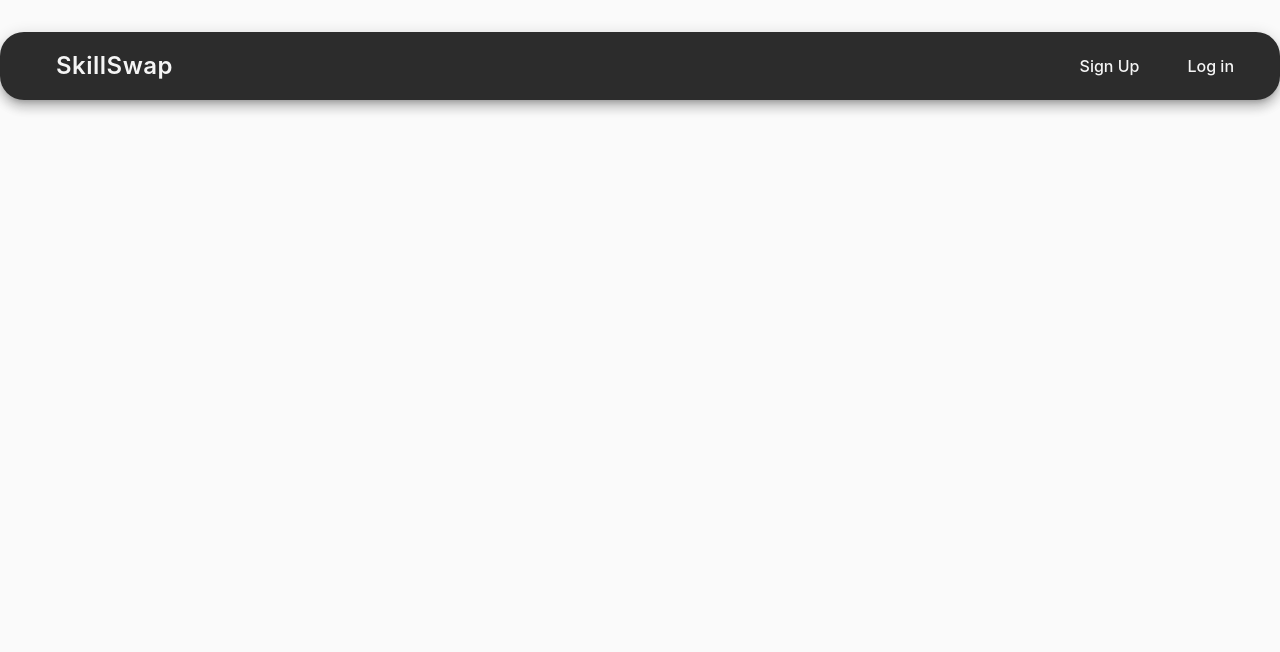
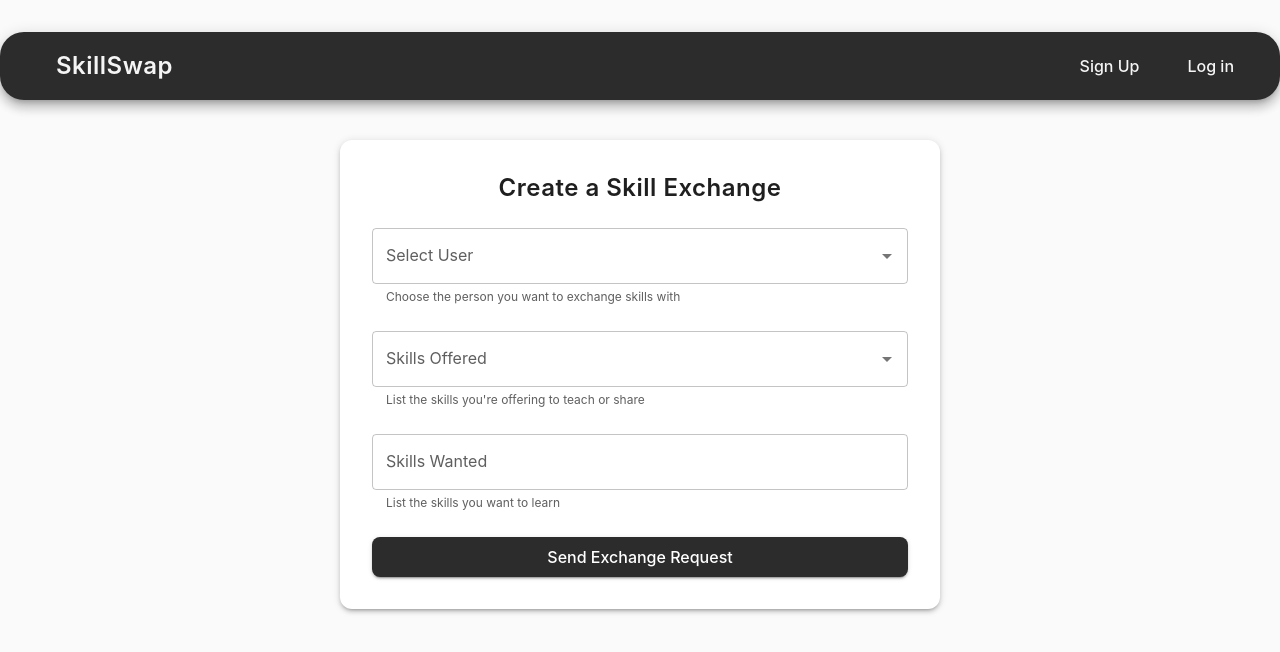
Before and after one commit to aaropaltemaa/SkillSwap, a React (Vite) app in the folder frontend/: page /create-exchange in a window 1280 px wide. Shown: the top 652 px of the page. Built offline with nearby package versions, Linux system fonts and the light colour scheme; no server answers; some icons are missing.

Commit message:
readme updated

```diff
--- a/frontend/src/App.jsx
+++ b/frontend/src/App.jsx
@@ -3,6 +3,7 @@ import LoginForm from './components/LoginForm'
 import CreateExchangeForm from "./components/CreateExchangeForm"
 import HomePage from './pages/HomePage'
 import Profile from './pages/Profile'
+import ExchangeRequestsPage from './pages/ExchangeRequestsPage';
 import {
   BrowserRouter as Router,
   Routes, Route,
@@ -11,11 +12,26 @@ import NavBar from './UI/NavBar'
 import { Box } from '@mui/material'
 import { useEffect, useState } from 'react'
 import exchangeRequestService from './services/exchangerequests'
+import userService from './services/users'
 
 const App = () => {
   const [user, setUser] = useState(null)
+  const [users, setUsers] = useState([])
   const [successMessage, setSuccessMessage] = useState("");
   const [errorMessage, setErrorMessage] = useState("")
+
+  useEffect(() => {
+    if (user && user.token) {
+      exchangeRequestService.setToken(user.token);
+    }
+  }, [user]);
+
+  useEffect(() => {
+    userService.getAll().then(users => {
+      setUsers(users)
+      console.log("users fetched:", users)
+    })
+  }, [])
 
   useEffect(() => {
     const loggedUserJSON = window.localStorage.getItem('loggedSkillSwapUser')
@@ -49,7 +65,8 @@ const App = () => {
             <Route path="/" element={<HomePage successMessage={successMessage} />} />
             <Route path="/register" element={<RegisterForm />} />
             <Route path="/login" element={<LoginForm setUser={setUser} setSuccessMessage={setSuccessMessage} setErrorMessage={setErrorMessage} errorMessage={errorMessage} />} />
-            <Route path="exchange-requests" element={<CreateExchangeForm />} />
+            <Route path="create-exchange" element={<CreateExchangeForm user={user} users={users} />} />
+            <Route path="/exchange-requests" element={<ExchangeRequestsPage />} />
             <Route path="me" element={<Profile user={user} />} />
           </Routes>
         </Box>
--- a/frontend/src/UI/NavBar.jsx
+++ b/frontend/src/UI/NavBar.jsx
@@ -68,7 +68,7 @@ const NavBar = ({ user, handleLogout }) => {
                                 label="Your Profile"
                             />
                             <HoverPopoverIconButton
-                                to="/exchange-requests"
+                                to="/create-exchange"
                                 icon={AddCircleIcon}
                                 label="Create Exchange Request"
                             />
@@ -90,7 +90,7 @@ const NavBar = ({ user, handleLogout }) => {
                                 open={open}
                                 onClose={handleMenuClose}
                             >
-                                <MenuItem component={Link} to="/my-requests" onClick={handleMenuClose}>
+                                <MenuItem component={Link} to="/exchange-requests" onClick={handleMenuClose}>
                                     My Requests
                                 </MenuItem>
                                 <MenuItem component={Link} to="/about" onClick={handleMenuClose}>
--- a/frontend/src/components/CreateExchangeForm.jsx
+++ b/frontend/src/components/CreateExchangeForm.jsx
@@ -1,12 +1,106 @@
-import { Typography, Box, Button } from '@mui/material';
+import { Typography, Box, Button, TextField, InputLabel, FormControl, Alert, Stack, Autocomplete, Paper } from '@mui/material';
+import { useState } from 'react';
+import exchangeRequestService from '../services/exchangerequests';
 
-const ExchangeForm = () => {
+const CreateExchangeForm = ({ user, users }) => {
+    const [toUser, setToUser] = useState("");
+    const [skillsOffered, setSkillsOffered] = useState([]);
+    const [skillsWanted, setSkillsWanted] = useState([]);
+
+    const otherUsers = users.filter(u => u.username !== user.username)
+
+    const handleSubmit = async () => {
+        console.log('toUser:', toUser);
+        console.log('skillsOffered:', skillsOffered);
+        console.log('skillsWanted:', skillsWanted);
+
+        if (!toUser || skillsOffered.length === 0 || skillsWanted.length === 0) {
+            alert("Please fill out all required fields.");
+            return;
+        }
+
+        try {
+            const newExchangeRequest = await exchangeRequestService.create({
+                toUser,
+                skillsOffered,
+                skillsWanted,
+            });
+            alert("Exchange request sent!");
+            setToUser('');
+            setSkillsOffered([]);
+            setSkillsWanted([]);
+        } catch (error) {
+            console.error(error);
+            alert("Failed to send request.");
+        }
+    };
 
     return (
-        <Typography>
-            hey
-        </Typography>
-    )
-}
+        <Box sx={{ maxWidth: 600, mx: "auto", }}>
+            <Paper elevation={3} sx={{ p: 4, borderRadius: 3 }}>
+                <Typography variant="h5" fontWeight={600} gutterBottom>
+                    Create a Skill Exchange
+                </Typography>
+                <Box mt={3} /> {/* Add vertical space */}
+                <Stack spacing={3}>
+                    <Autocomplete
+                        options={otherUsers}
+                        getOptionLabel={(option) => option.username}
+                        value={users.find(u => u.id === toUser) || null}
+                        onChange={(e, newValue) => setToUser(newValue?.id || '')}
+                        renderInput={(params) => (
+                            <TextField
+                                {...params}
+                                label="Select User"
+                                placeholder="Start typing a name..."
+                                helperText="Choose the person you want to exchange skills with"
+                            />
+                        )}
+                    />
 
-export default ExchangeForm
+                    <Autocomplete
+                        multiple
+                        options={skillsOffered}
+                        value={skillsOffered}
+                        onChange={(e, newValue) => setSkillsOffered(newValue)}
+                        renderInput={(params) => (
+                            <TextField
+                                {...params}
+                                variant="outlined"
+                                label="Skills Offered"
+                                placeholder="e.g. Python, Guitar, Design"
+                                helperText="List the skills you're offering to teach or share"
+                            />
+                        )}
+                    />
+                    <Autocomplete
+                        multiple
+                        freeSolo
+                        options={[]}
+                        value={skillsWanted}
+                        onChange={(e, newValue) => setSkillsWanted(newValue)}
+                        renderInput={(params) => (
+                            <TextField
+                                {...params}
+                                variant="outlined"
+                                label="Skills Wanted"
+                                placeholder="e.g. Public Speaking, Cooking"
+                                helperText="List the skills you want to learn"
+                            />
+                        )}
+                    />
+                    <Button
+                        variant="contained"
+                        color="primary"
+                        onClick={handleSubmit}
+                        sx={{ mt: 3 }}
+                    >
+                        Send Exchange Request
+                    </Button>
+                </Stack>
+            </Paper>
+        </Box>
+    );
+};
+
+export default CreateExchangeForm
--- a/frontend/src/components/LoginForm.jsx
+++ b/frontend/src/components/LoginForm.jsx
@@ -2,6 +2,7 @@ import { useState } from 'react';
 import { useNavigate } from 'react-router-dom';
 import { Typography, TextField, Button, Box, Alert } from '@mui/material';
 import loginService from '../services/login';
+import exchangeRequestService from '../services/exchangerequests';
 
 const LoginForm = ({ setUser, setSuccessMessage, setErrorMessage, errorMessage }) => {
     const [username, setUsername] = useState("")
@@ -20,6 +21,7 @@ const LoginForm = ({ setUser, setSuccessMessage, setErrorMessage, errorMessage }
             setUsername("")
             setPassword("")
             setUser(user)
+            exchangeRequestService.setToken(user.token)
             navigate('/')
         } catch (exception) {
             setErrorMessage("wrong username or password")
--- /dev/null
+++ b/frontend/src/pages/ExchangeRequestsPage.jsx
@@ -0,0 +1,48 @@
+import { useEffect, useState } from 'react';
+import exchangeRequestService from '../services/exchangerequests';
+import { Typography, Box, Paper, Stack } from '@mui/material';
+
+const ExchangeRequestsPage = () => {
+    const [requests, setRequests] = useState([]);
+
+    useEffect(() => {
+        const fetchRequests = async () => {
+            try {
+                const data = await exchangeRequestService.getAll();
+                setRequests(data);
+            } catch (error) {
+                console.error('Failed to fetch exchange requests:', error);
+            }
+        };
+
+        fetchRequests();
+    }, []);
+
+    return (
+        <Box sx={{ maxWidth: 800, mx: 'auto', mt: 4 }}>
+            <Typography variant="h4" gutterBottom>
+                My Exchange Requests
+            </Typography>
+            <Stack spacing={2}>
+                {requests.map((req) => (
+                    <Paper key={req._id} sx={{ p: 2 }}>
+                        <Typography>
+                            <strong>From:</strong> {req.fromUser.username}
+                        </Typography>
+                        <Typography>
+                            <strong>To:</strong> {req.toUser.username}
+                        </Typography>
+                        <Typography>
+                            <strong>Offering:</strong> {req.skillsOffered.join(', ')}
+                        </Typography>
+                        <Typography>
+                            <strong>Wanting:</strong> {req.skillsWanted.join(', ')}
+                        </Typography>
+                    </Paper>
+                ))}
+            </Stack>
+        </Box>
+    );
+};
+
+export default ExchangeRequestsPage;
--- a/frontend/src/services/exchangerequests.js
+++ b/frontend/src/services/exchangerequests.js
@@ -8,4 +8,21 @@ const setToken = (newToken) => {
   token = `Bearer ${newToken}`;
 };
 
-export default { setToken };
+const getAll = async () => {
+  const config = {
+    headers: { Authorization: token },
+  };
+  const response = await axios.get(baseUrl, config);
+  return response.data;
+};
+
+const create = async (newObject) => {
+  const config = {
+    headers: { Authorization: token },
+  };
+
+  const response = await axios.post(baseUrl, newObject, config);
+  return response.data;
+};
+
+export default { setToken, getAll, create };
--- /dev/null
+++ b/frontend/src/services/users.js
@@ -0,0 +1,10 @@
+import axios from "axios";
+
+const baseUrl = "http://localhost:3001/api/users";
+
+const getAll = () => {
+  const request = axios.get(baseUrl);
+  return request.then((response) => response.data);
+};
+
+export default { getAll };
--- a/frontend/src/styles/theme.js
+++ b/frontend/src/styles/theme.js
@@ -45,6 +45,11 @@ const theme = createTheme({
           borderRadius: 8,
           paddingInline: "20px",
           fontSize: "1rem",
+          textDecoration: "none",
+          transition: "color 0.3s ease",
+          "&:hover": {
+            color: "#A67EF5",
+          },
         },
       },
     },
```
Also changed, not shown: 1 other file (tests, documents, lock files or other folders).
